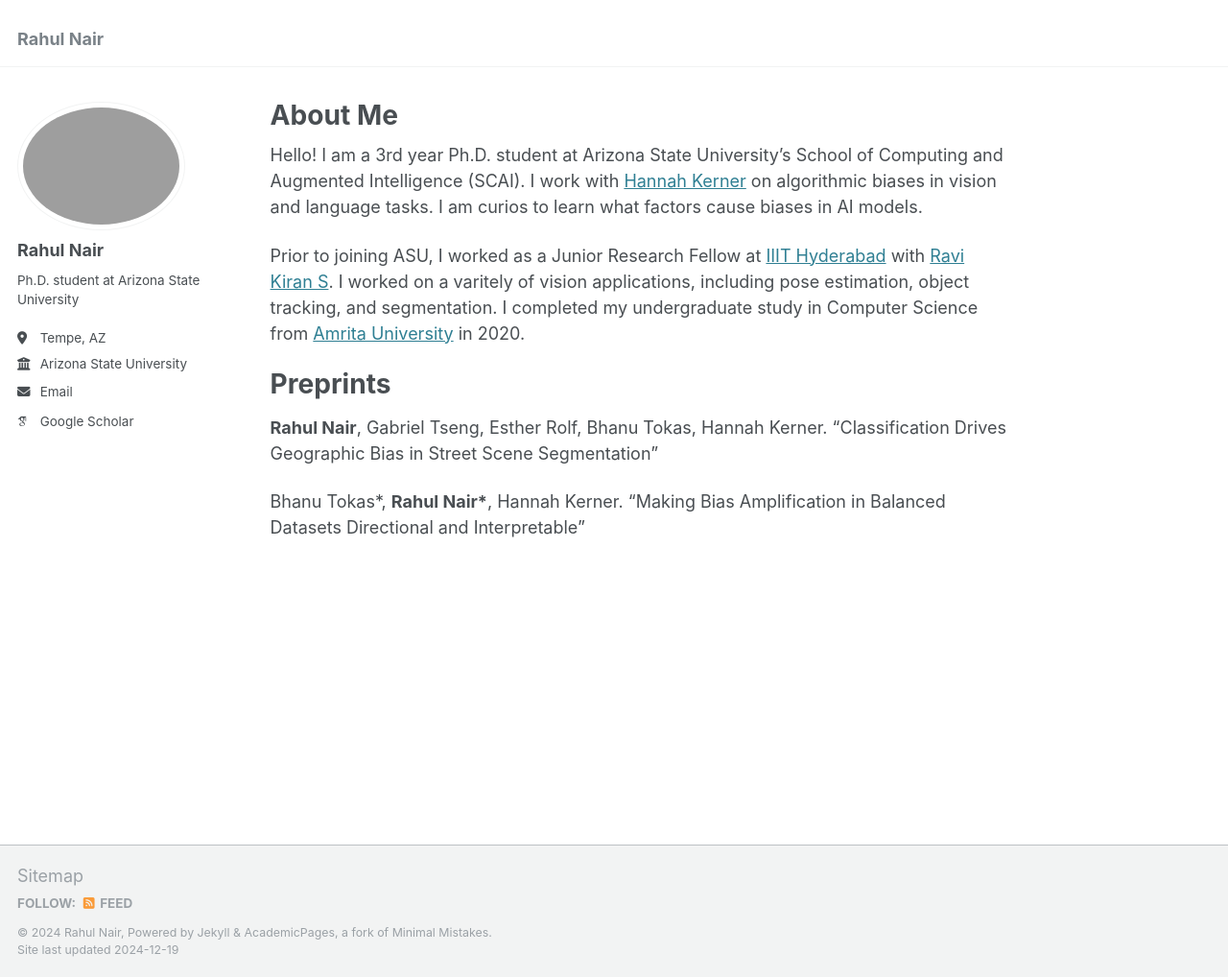
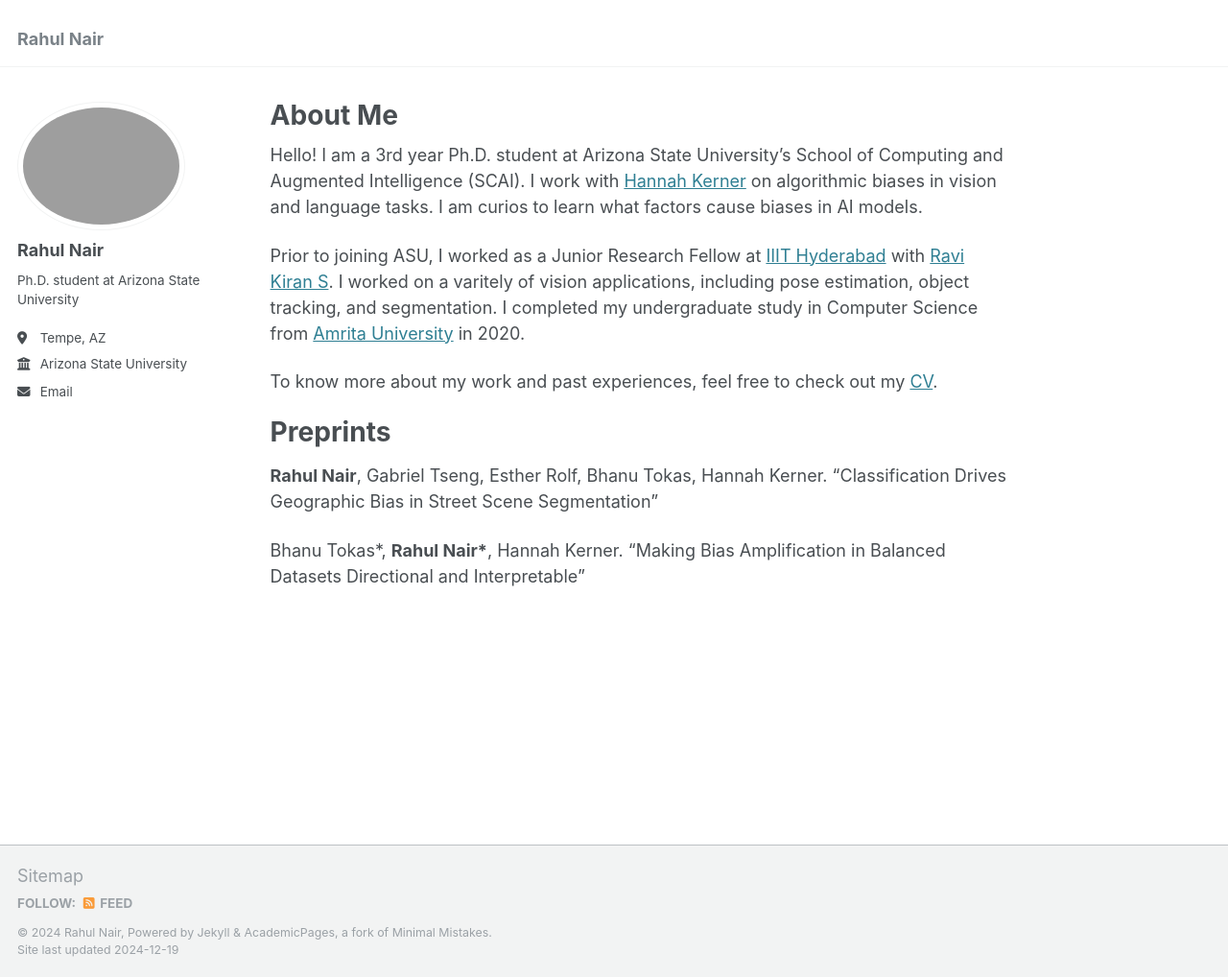
Before and after one commit to rahul1801/rahul1801.github.io, a Jekyll site: the page built from _pages/about.md, in a window 1280 px wide and 1018 px high. Shown: the whole window at 96% size. Built offline with Jekyll 4.4.1, drawn with Linux system fonts in a browser that asks for light colours; some web fonts are replaced.

Commit message:
cv_and_other_updates

```diff
--- a/_config.yml
+++ b/_config.yml
@@ -12,7 +12,7 @@ title                    : "Rahul Nair"
 title_separator          : "-"
 name                     : &name "Rahul Nair"
 description              : &description "Ph.D. student at Arizona State University"
-url                      : https://academicpages.github.io # the base hostname & protocol for your site e.g. "https://[your GitHub username].github.io"
+url                      : https://rahul1801.github.io # the base hostname & protocol for your site e.g. "https://[your GitHub username].github.io"
 baseurl                  : "" # the subpath of your site, e.g. "/blog"
 repository               : "academicpages/academicpages.github.io"
 
@@ -21,7 +21,7 @@ repository               : "academicpages/academicpages.github.io"
 #               Additional customization can be done by editing /_includes/author-profile.html
 author:
   # Biographic information
-  avatar           : "bio_photo.jpg"
+  avatar           : "profile.png"
   name             : "Rahul Nair"
   pronouns         : # example: "he/him"
   bio              : "Ph.D. student at Arizona State University"
@@ -32,7 +32,7 @@ author:
 
   # Academic websites
   arxiv            : # URL - Update with the correct link to your profile
-  googlescholar    : "https://scholar.google.com/citations?user=PS_CX0AAAAAJ"
+  googlescholar    : #"https://scholar.google.com/citations?user=PS_CX0AAAAAJ"
   impactstory      : # URL
   #orcid            : "http://orcid.org/yourorcidurl"
   #semantic         : # URL
--- a/_pages/about.md
+++ b/_pages/about.md
@@ -11,6 +11,8 @@ Hello! I am a 3rd year Ph.D. student at Arizona State University's School of Com
 
 Prior to joining ASU, I worked as a Junior Research Fellow at [IIIT Hyderabad](https://www.iiit.ac.in/) with [Ravi Kiran S](https://ravika.github.io/index.html). I worked on a varitely of vision applications, including pose estimation, object tracking, and segmentation. I completed my undergraduate study in Computer Science from [Amrita University](https://www.amrita.edu/) in 2020.
 
+To know more about my work and past experiences, feel free to check out my [CV](http://rahul1801.github.io/files/Resume_Rahul_Nair.pdf).
+
 
 Preprints
 ======
```
Also changed, not shown: 1 other file.
